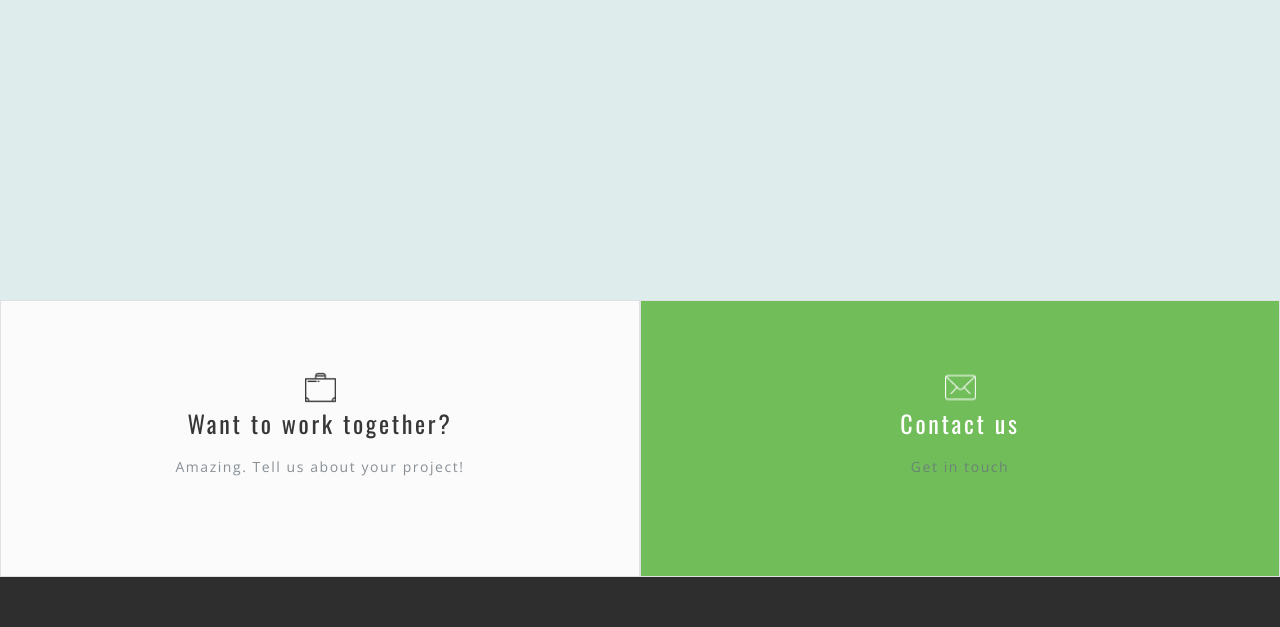
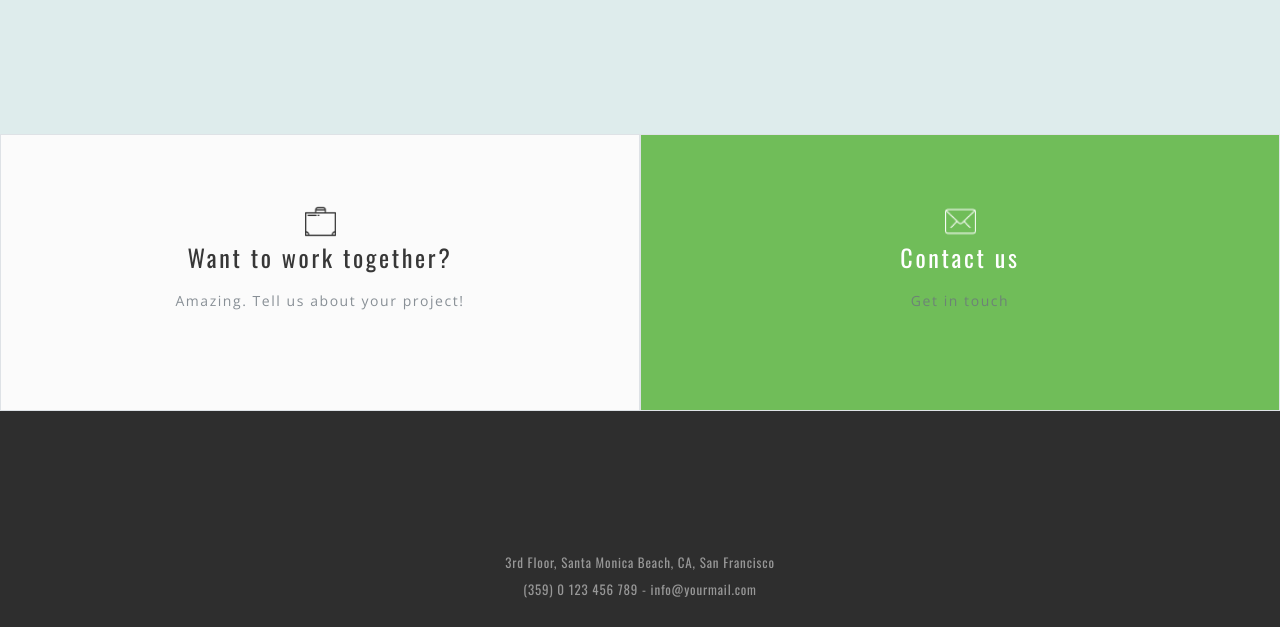
Before and after one commit to AntonY4ZerO/WEB-PI20-3-Zinyakov-AV, a plain HTML site: page HW3/figma.html in a window 1280 px wide. Shown: the part 4900-5527 px from the top of the page. Drawn offline with nearby package versions, Linux system fonts and the light colour scheme.

Commit message:
Add files via upload

```diff
--- a/HW3/figma.html
+++ b/HW3/figma.html
@@ -75,10 +75,8 @@
 
 </div>
 
-<br>
-<br>
-<br>
-<br>
+<br><br><br><br>
+
 <div class="container py-4 px-5" style="background-color: rgb(236, 236, 236);">
     <div class="row">
         <div class="col-6">
@@ -238,7 +236,7 @@
       </div>
 </div>
 
-<div class = 'container-fluid' style = 'margin-top:20%'>
+<div class = 'container-fluid' style = 'margin-top:7%'>
     <div class = 'row '>
     <div class = 'col-lg-6 border ' style = 'background-color: #FBFBFB;'>
     <div style = 'margin-top: 69px' class = 'row justify-content-center'>
```
